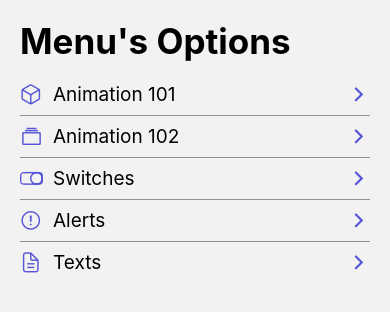
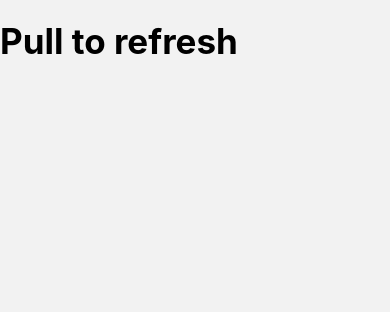
Before and after one commit to belenjn/components-project-react-native, a React Native app: screen /PullToRefreshScreen in a window 390 px wide. Shown: the top 312 px of the page. Built offline with nearby package versions, Linux system fonts and the light colour scheme.

Commit message:
PullToRefreshScreen created

```diff
--- a/src/data/menuItems.tsx
+++ b/src/data/menuItems.tsx
@@ -24,4 +24,9 @@
     icon: 'document-text-outline',
     component: 'TextInputScreen',
   },
+  {
+    name: 'Pull to refresh',
+    icon: 'refresh-outline',
+    component: 'PullToRefreshScreen',
+  },
 ];
--- a/src/navigator/Navigator.tsx
+++ b/src/navigator/Navigator.tsx
@@ -6,6 +6,7 @@
 import {SwitchScreen} from '../screens/SwitchScreen';
 import {AlertScreen} from '../screens/AlertScreen';
 import {TextInputScreen} from '../screens/TextInputScreen';
+import {PullToRefreshScreen} from '../screens/PullToRefreshScreen';
 
 const Stack = createStackNavigator();
 
@@ -21,6 +22,10 @@
       <Stack.Screen name="SwitchScreen" component={SwitchScreen} />
       <Stack.Screen name="AlertScreen" component={AlertScreen} />
       <Stack.Screen name="TextInputScreen" component={TextInputScreen} />
+      <Stack.Screen
+        name="PullToRefreshScreen"
+        component={PullToRefreshScreen}
+      />
     </Stack.Navigator>
   );
 };
--- /dev/null
+++ b/src/screens/PullToRefreshScreen.tsx
@@ -0,0 +1,11 @@
+import React from 'react';
+import {View} from 'react-native';
+import {HeaderTitle} from '../components/HeaderTitle';
+
+export const PullToRefreshScreen = () => {
+  return (
+    <View>
+      <HeaderTitle title="Pull to refresh" />
+    </View>
+  );
+};
```
